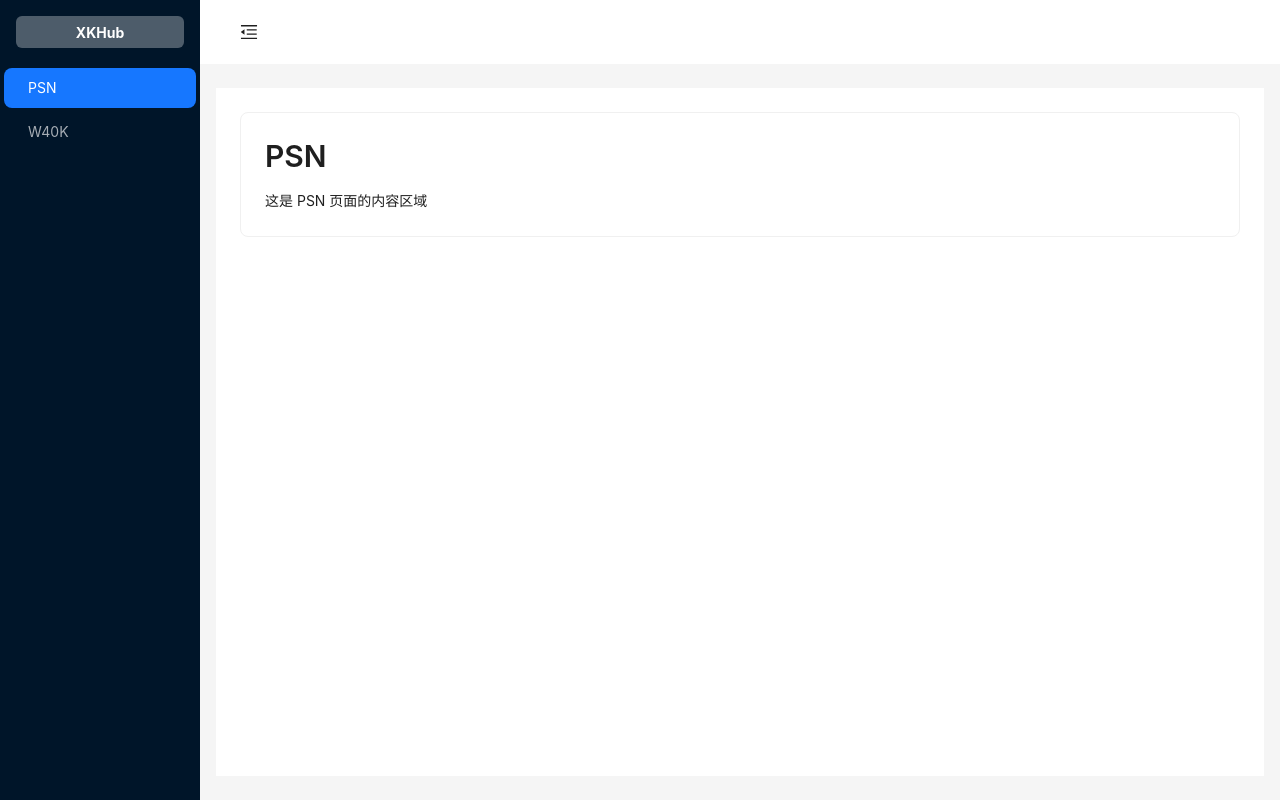
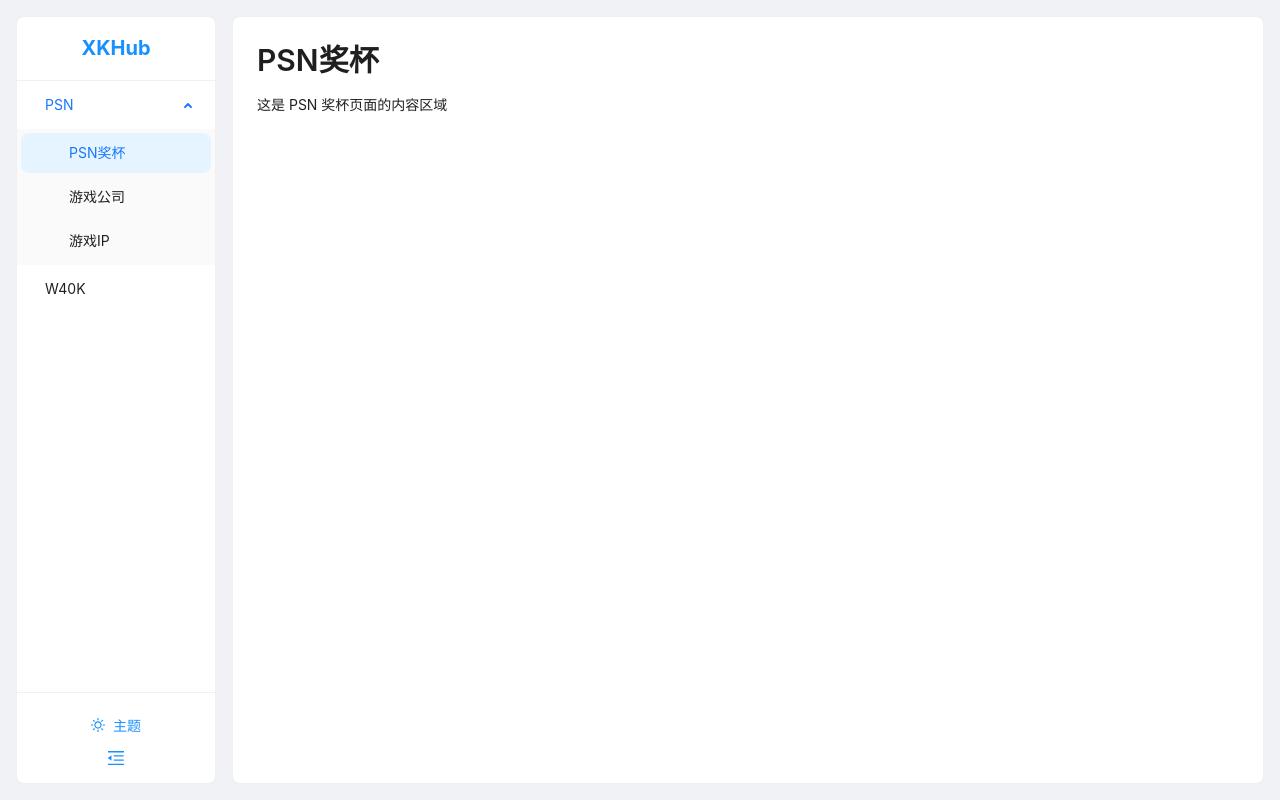
Before and after one commit to xkaing/XKHub, a React (Vite) app: page / in a window 1280 px wide. Built offline with nearby package versions, Linux system fonts and the light colour scheme.

Commit message:
feat:增加主题

```diff
--- a/src/App.css
+++ b/src/App.css
@@ -1,19 +1,9 @@
 /* App 样式 */
 .trigger {
-  padding: 0 24px;
-  font-size: 18px;
-  line-height: 64px;
   cursor: pointer;
   transition: color 0.3s;
 }
 
 .trigger:hover {
-  color: #1890ff;
+  color: #40a9ff;
 }
-
-.logo {
-  height: 32px;
-  margin: 16px;
-  background: rgba(255, 255, 255, 0.3);
-  border-radius: 6px;
-}
--- a/src/App.jsx
+++ b/src/App.jsx
@@ -1,117 +1,274 @@
-import { useState } from 'react'
-import { Layout, Menu, Typography, Card } from 'antd'
-import {
-  MenuFoldOutlined,
-  MenuUnfoldOutlined,
-} from '@ant-design/icons'
-import './App.css'
+import { useState, useEffect } from "react";
+import { ConfigProvider, Menu, Typography, Card, Dropdown, Button } from "antd";
+import { theme } from "antd";
+import { MenuFoldOutlined, MenuUnfoldOutlined, BulbOutlined, SunOutlined, MoonOutlined } from "@ant-design/icons";
+import "./App.css";
 
-const { Header, Sider, Content } = Layout
-const { Title } = Typography
+const { Title } = Typography;
 
-// PSN 页面内容
-const PSNContent = () => {
+// PSN 奖杯页面内容
+const PSNTrophiesContent = () => {
   return (
-    <Card>
-      <Title level={2}>PSN</Title>
-      <p>这是 PSN 页面的内容区域</p>
-    </Card>
-  )
-}
+    <div>
+      <Title level={2}>PSN奖杯</Title>
+      <p>这是 PSN 奖杯页面的内容区域</p>
+    </div>
+  );
+};
+
+// 游戏公司页面内容
+const GameCompaniesContent = () => {
+  return (
+    <div>
+      <Title level={2}>游戏公司</Title>
+      <p>这是游戏公司页面的内容区域</p>
+    </div>
+  );
+};
+
+// 游戏IP页面内容
+const GameIPsContent = () => {
+  return (
+    <div>
+      <Title level={2}>游戏IP</Title>
+      <p>这是游戏IP页面的内容区域</p>
+    </div>
+  );
+};
 
 // W40K 页面内容
 const W40KContent = () => {
   return (
-    <Card>
+    <div>
       <Title level={2}>W40K</Title>
       <p>这是 W40K 页面的内容区域</p>
-    </Card>
-  )
-}
+    </div>
+  );
+};
 
 function App() {
-  const [collapsed, setCollapsed] = useState(false)
-  const [selectedKey, setSelectedKey] = useState('psn')
+  const [collapsed, setCollapsed] = useState(false);
+  const [selectedKey, setSelectedKey] = useState("psn-trophies");
+  const [openKeys, setOpenKeys] = useState(["psn"]);
+  const [themeMode, setThemeMode] = useState(() => {
+    // 从 localStorage 读取保存的主题设置
+    return localStorage.getItem("themeMode") || "light";
+  });
+
+  // 监听系统主题变化
+  useEffect(() => {
+    if (themeMode === "auto") {
+      const mediaQuery = window.matchMedia("(prefers-color-scheme: dark)");
+      const handleChange = () => {
+        // 当系统主题变化时，更新应用主题
+        document.documentElement.setAttribute("data-theme", mediaQuery.matches ? "dark" : "light");
+      };
+      handleChange(); // 初始化
+      mediaQuery.addEventListener("change", handleChange);
+      return () => mediaQuery.removeEventListener("change", handleChange);
+    } else {
+      document.documentElement.setAttribute("data-theme", themeMode);
+    }
+  }, [themeMode]);
+
+  // 保存主题设置到 localStorage
+  useEffect(() => {
+    localStorage.setItem("themeMode", themeMode);
+  }, [themeMode]);
+
+  // 获取当前实际主题（考虑 auto 模式）
+  const getCurrentTheme = () => {
+    if (themeMode === "auto") {
+      return window.matchMedia("(prefers-color-scheme: dark)").matches ? "dark" : "light";
+    }
+    return themeMode;
+  };
+
+  // 配置 Ant Design 主题
+  const currentTheme = getCurrentTheme();
+  const antdTheme = {
+    algorithm: currentTheme === "dark" ? theme.darkAlgorithm : theme.defaultAlgorithm,
+  };
 
   const menuItems = [
     {
-      key: 'psn',
-      label: 'PSN',
+      key: "psn",
+      label: "PSN",
+      children: [
+        {
+          key: "psn-trophies",
+          label: "PSN奖杯",
         },
         {
-      key: 'w40k',
-      label: 'W40K',
+          key: "psn-companies",
+          label: "游戏公司",
         },
-  ]
+        {
+          key: "psn-ips",
+          label: "游戏IP",
+        },
+      ],
+    },
+    {
+      key: "w40k",
+      label: "W40K",
+    },
+  ];
+
+  // 主题切换菜单项
+  const themeMenuItems = [
+    {
+      key: "light",
+      label: "Light",
+      icon: <SunOutlined />,
+    },
+    {
+      key: "dark",
+      label: "Dark",
+      icon: <MoonOutlined />,
+    },
+    {
+      key: "auto",
+      label: "Auto",
+      icon: <BulbOutlined />,
+    },
+  ];
+
+  // 获取当前主题的图标
+  const getThemeIcon = () => {
+    switch (themeMode) {
+      case "light":
+        return <SunOutlined />;
+      case "dark":
+        return <MoonOutlined />;
+      case "auto":
+        return <BulbOutlined />;
+      default:
+        return <BulbOutlined />;
+    }
+  };
 
   const renderContent = () => {
     switch (selectedKey) {
-      case 'psn':
-        return <PSNContent />
-      case 'w40k':
-        return <W40KContent />
+      case "psn-trophies":
+        return <PSNTrophiesContent />;
+      case "psn-companies":
+        return <GameCompaniesContent />;
+      case "psn-ips":
+        return <GameIPsContent />;
+      case "w40k":
+        return <W40KContent />;
       default:
-        return <PSNContent />
+        return <PSNTrophiesContent />;
     }
-  }
+  };
 
   return (
-    <Layout style={{ minHeight: '100vh' }}>
-      <Sider trigger={null} collapsible collapsed={collapsed}>
-        <div className="logo" style={{
-          height: 32,
-          margin: 16,
-          background: 'rgba(255, 255, 255, 0.3)',
-          borderRadius: 6,
-          display: 'flex',
-          alignItems: 'center',
-          justifyContent: 'center',
-          color: '#fff',
-          fontWeight: 'bold'
-        }}>
-          {collapsed ? 'XK' : 'XKHub'}
+    <ConfigProvider theme={antdTheme}>
+      <div
+        style={{
+          minHeight: "100vh",
+          background: currentTheme === "dark" ? "#141414" : "#f0f2f5",
+          padding: "16px",
+          display: "flex",
+          gap: "16px",
+          transition: "background-color 0.3s",
+        }}
+      >
+        <Card
+          style={{
+            width: collapsed ? 80 : 200,
+            height: "calc(100vh - 32px)",
+            padding: 0,
+            transition: "width 0.2s",
+          }}
+          bodyStyle={{ padding: 0, height: "100%", display: "flex", flexDirection: "column" }}
+        >
+          <div
+            className="logo"
+            style={{
+              height: 64,
+              padding: "16px",
+              display: "flex",
+              alignItems: "center",
+              justifyContent: "center",
+              color: "#1890ff",
+              fontWeight: "bold",
+              fontSize: collapsed ? 16 : 20,
+              borderBottom: "1px solid #f0f0f0",
+            }}
+          >
+            {collapsed ? "XK" : "XKHub"}
           </div>
           <Menu
-          theme="dark"
             mode="inline"
             selectedKeys={[selectedKey]}
+            openKeys={openKeys}
+            onOpenChange={setOpenKeys}
             items={menuItems}
             onClick={({ key }) => setSelectedKey(key)}
+            style={{
+              flex: 1,
+              borderRight: "none",
+            }}
           />
-      </Sider>
-      <Layout>
-        <Header style={{
-          padding: 0,
-          background: '#fff',
-          display: 'flex',
-          alignItems: 'center',
-          paddingLeft: 16
-        }}>
+          <div
+            style={{
+              padding: "16px",
+              borderTop: "1px solid #f0f0f0",
+              display: "flex",
+              flexDirection: "column",
+              gap: "8px",
+              alignItems: "center",
+            }}
+          >
+            <Dropdown
+              menu={{
+                items: themeMenuItems,
+                selectedKeys: [themeMode],
+                onClick: ({ key }) => setThemeMode(key),
+              }}
+              placement="top"
+            >
+              <Button
+                type="text"
+                icon={getThemeIcon()}
+                style={{
+                  width: collapsed ? "auto" : "100%",
+                  fontSize: collapsed ? 18 : undefined,
+                  color: "#1890ff",
+                }}
+              >
+                {!collapsed && "主题"}
+              </Button>
+            </Dropdown>
             {collapsed ? (
               <MenuUnfoldOutlined
                 className="trigger"
                 onClick={() => setCollapsed(!collapsed)}
-              style={{ fontSize: 18, cursor: 'pointer' }}
+                style={{ fontSize: 18, cursor: "pointer", color: "#1890ff" }}
               />
             ) : (
               <MenuFoldOutlined
                 className="trigger"
                 onClick={() => setCollapsed(!collapsed)}
-              style={{ fontSize: 18, cursor: 'pointer' }}
+                style={{ fontSize: 18, cursor: "pointer", color: "#1890ff" }}
               />
             )}
-        </Header>
-        <Content style={{
-          margin: '24px 16px',
-          padding: 24,
-          minHeight: 280,
-          background: '#fff'
-        }}>
+          </div>
+        </Card>
+        <Card
+          style={{
+            flex: 1,
+            height: "calc(100vh - 32px)",
+            overflow: "auto",
+          }}
+        >
           {renderContent()}
-        </Content>
-      </Layout>
-    </Layout>
-  )
+        </Card>
+      </div>
+    </ConfigProvider>
+  );
 }
 
-export default App
+export default App;
```
Lines whose indentation alone changed are shown as unchanged.
